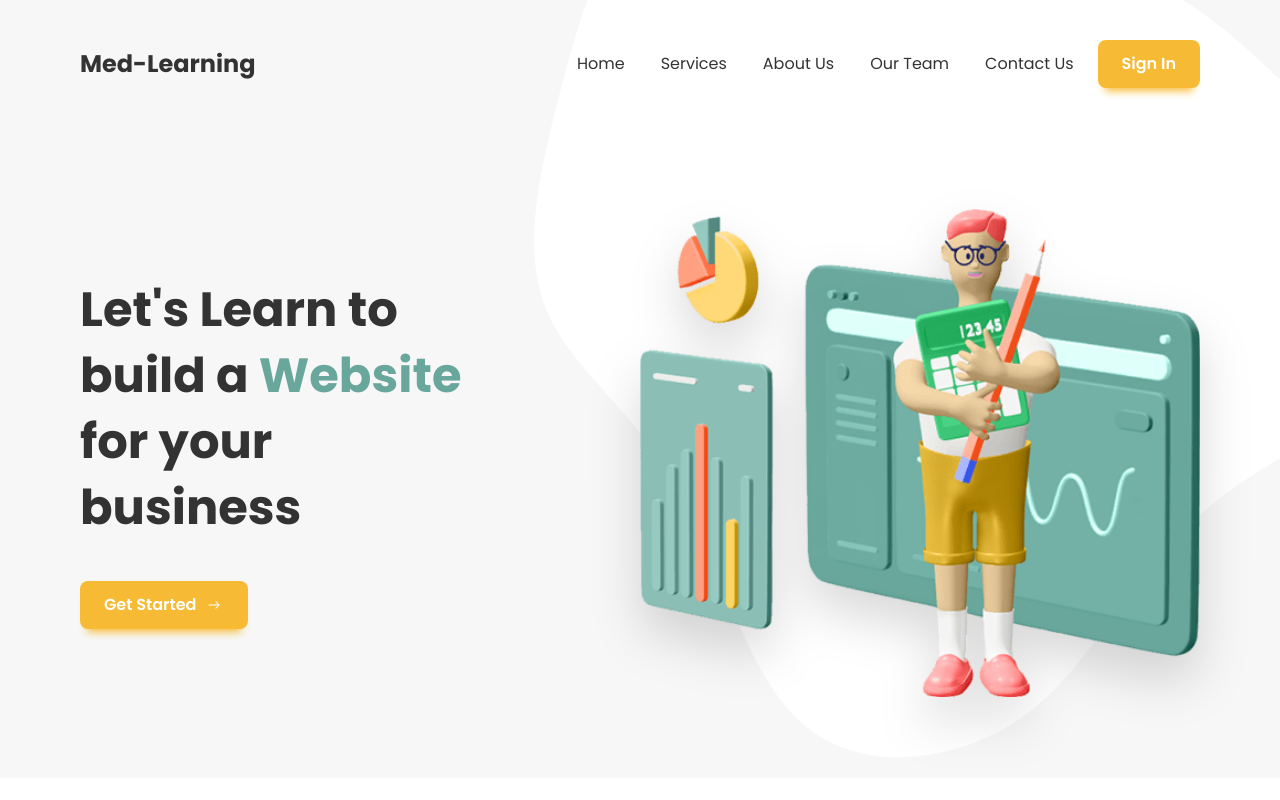
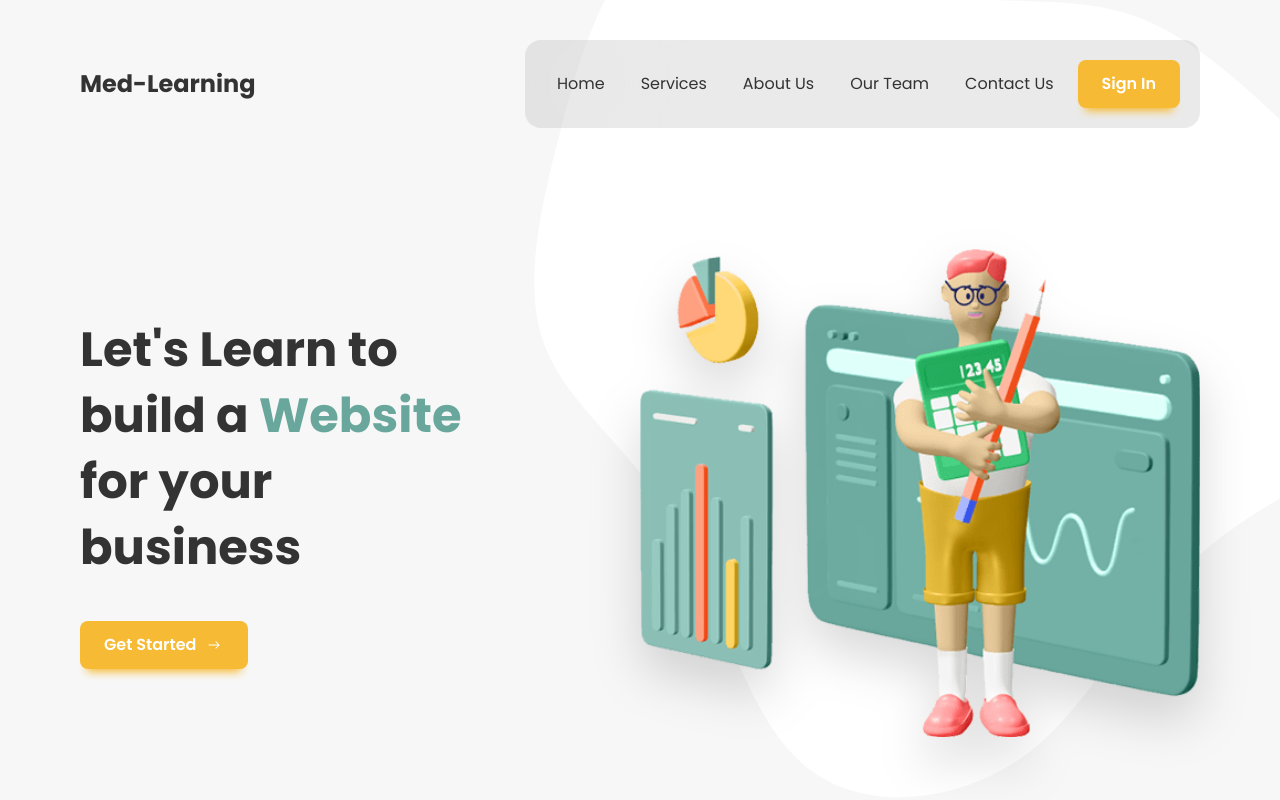
Before and after one commit to MohamedKhassar/e-Learning-React-Tailwind, a React (Vite) app: page / in a window 1280 px wide. Shown: the top 800 px of the page. Built offline with nearby package versions, Linux system fonts and the light colour scheme.

Commit message:
make navbar responsive

```diff
--- a/src/components/Hero/Hero.jsx
+++ b/src/components/Hero/Hero.jsx
@@ -25,7 +25,7 @@ export const FadeUp = (delay) => {
 }
 const Hero = () => {
     return (
-        <section className="bg-light overflow-hidden relative">
+        <section id="home" className="bg-light overflow-hidden relative">
             <Navbar />
             <div className="container grid grid-cols-1 md:grid-cols-2 min-h-[650px]">
                 {/* Brand Info */}
--- a/src/components/Navbar/Navbar.jsx
+++ b/src/components/Navbar/Navbar.jsx
@@ -1,12 +1,15 @@
 import { MdMenu } from "react-icons/md";
 import { motion } from "framer-motion"
+import { useState } from "react";
+import { BiX } from "react-icons/bi";
 
 const Navbar = () => {
+    const [isMenuOpen, setIsMenuOpen] = useState(false);
     const NavbarMenu = [
         {
             id: 1,
             title: "Home",
-            path: "/",
+            path: "#home",
         },
         {
             id: 2,
@@ -30,18 +33,25 @@ const Navbar = () => {
         },
     ];
     return (
-        <nav className="relative z-20">
+        <nav className="relative z-30">
             <motion.div
-            initial={{opacity:0,y:-50}}
-            animate={{opacity:1,y:0}}
+                initial={{ opacity: 0, y: -50 }}
+                animate={{ opacity: 1, y: 0 }}
                 className="container py-10 flex justify-between items-center">
                 {/* logo section */}
                 <div className="">
                     <h1 className="font-bold text-2xl">Med-Learning</h1>
                 </div>
                 {/* menu section */}
-                <div className="hidden lg:block">
-                    <ul className="flex items-center gap-3">
+                <div className="relative">
+                    <div onClick={() => setIsMenuOpen(prev => !prev)} className="lg:hidden">
+                        {
+                            !isMenuOpen ?
+                                <MdMenu className="text-4xl cursor-pointer" />
+                                : <BiX className="text-4xl cursor-pointer" />
+                        }
+                    </div>
+                        <ul className={`${isMenuOpen?"":"hidden"} lg:flex absolute lg:static items-center lg:gap-3 gap-7 bg-dark/10 to-transparent backdrop-blur-3xl rounded-2xl p-5 right-2 w-max `}>
                             {NavbarMenu.map((item) => (
                                 <li key={item.id}>
 
@@ -56,10 +66,7 @@ const Navbar = () => {
                             <button className="primary-btn">Sign In</button>
                         </ul>
                 </div>
-                {/* mobile hamburger section */}
-                <div className="lg:hidden">
-                    <MdMenu className="text-4xl " />
-                </div>
+
             </motion.div>
         </nav>
     )
--- a/src/index.css
+++ b/src/index.css
@@ -9,7 +9,9 @@
     --color-dark: #333333;
     --color-dark2: #999999;
 }
-
+html{
+    @apply scroll-smooth
+}
 body {
     @apply font-poppins
 }
```
Lines whose indentation alone changed are shown as unchanged.
